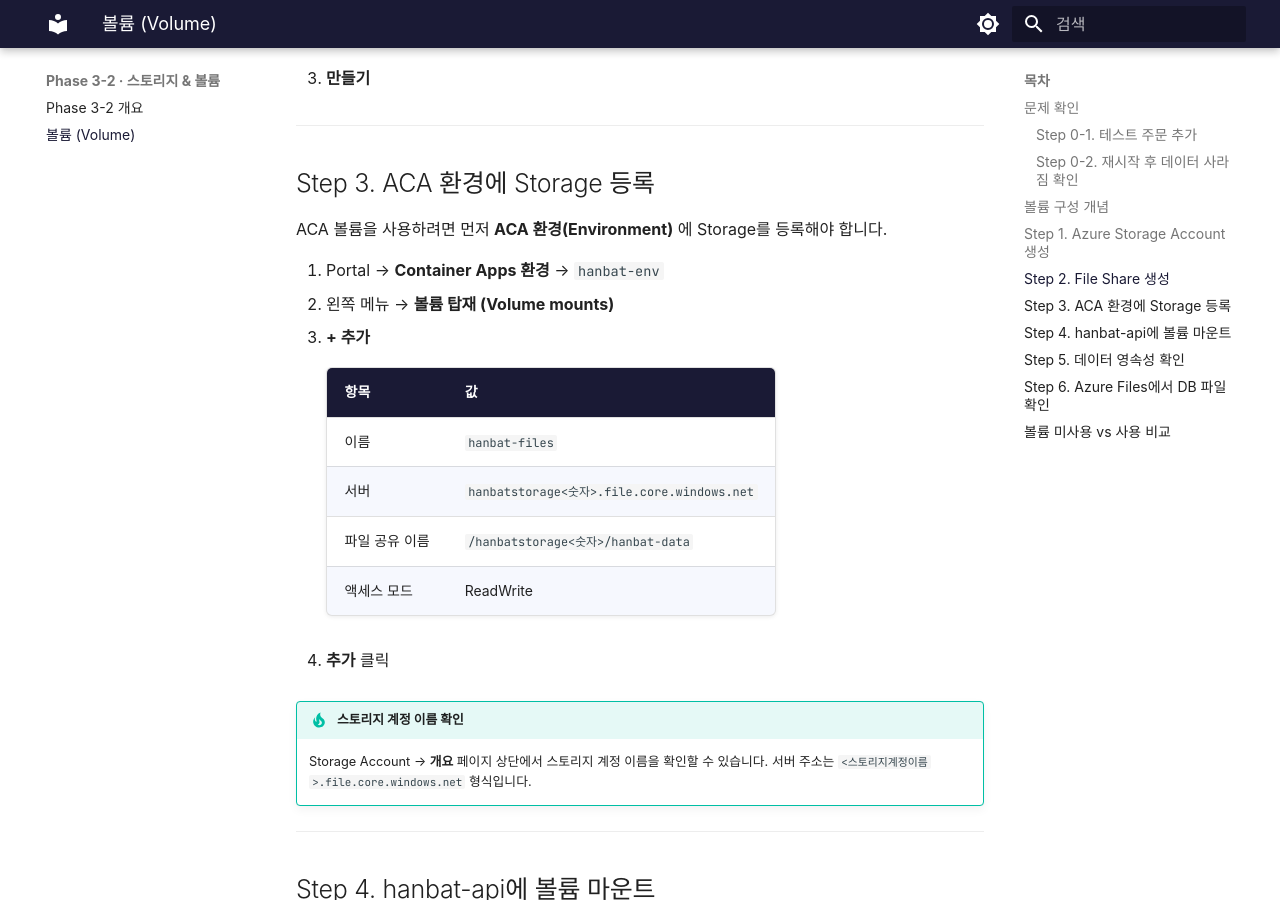
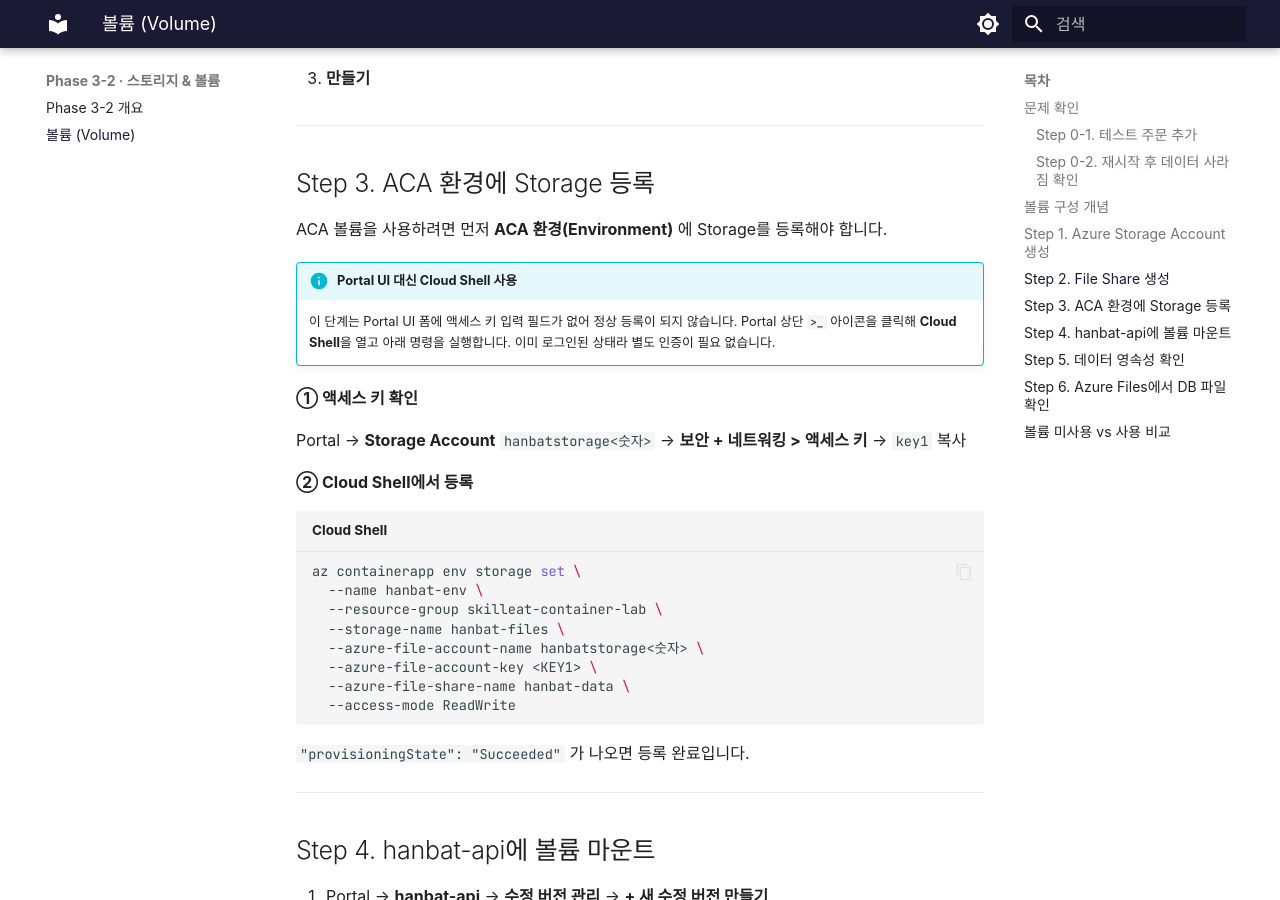
Before and after one commit to skilleat-labs/container-service-labs, an MkDocs documentation site: the page built from docs/phase-3-2/volume.md, in a window 1280 px wide and 900 px high, scrolled down 2893 px. Built offline with MkDocs 1.6.1 and Material for MkDocs 9.7.7, drawn with Linux system fonts in a browser that asks for light colours; some web fonts are replaced.

Commit message:
fix: Step 3 Storage 등록을 Portal UI → Cloud Shell CLI로 변경 (키 입력 필드 없음)

````diff
--- a/docs/phase-3-2/volume.md
+++ b/docs/phase-3-2/volume.md
@@ -118,22 +118,29 @@ Portal → **hanbat-api** → **수정 버전 관리** → 현재 revision → *
 
 ACA 볼륨을 사용하려면 먼저 **ACA 환경(Environment)** 에 Storage를 등록해야 합니다.
 
-1. Portal → **Container Apps 환경** → `hanbat-env`
-2. 왼쪽 메뉴 → **볼륨 탑재 (Volume mounts)**
-3. **+ 추가**
+!!! info "Portal UI 대신 Cloud Shell 사용"
+    이 단계는 Portal UI 폼에 액세스 키 입력 필드가 없어 정상 등록이 되지 않습니다.
+    Portal 상단 **`>_`** 아이콘을 클릭해 **Cloud Shell**을 열고 아래 명령을 실행합니다.
+    이미 로그인된 상태라 별도 인증이 필요 없습니다.
 
-    | 항목 | 값 |
-    |------|-----|
-    | 이름 | `hanbat-files` |
-    | 서버 | `hanbatstorage<숫자>.file.core.windows.net` |
-    | 파일 공유 이름 | `/hanbatstorage<숫자>/hanbat-data` |
-    | 액세스 모드 | ReadWrite |
+**① 액세스 키 확인**
 
-4. **추가** 클릭
+Portal → **Storage Account** `hanbatstorage<숫자>` → **보안 + 네트워킹 > 액세스 키** → `key1` 복사
 
-!!! tip "스토리지 계정 이름 확인"
-    Storage Account → **개요** 페이지 상단에서 스토리지 계정 이름을 확인할 수 있습니다.
-    서버 주소는 `<스토리지계정이름>.file.core.windows.net` 형식입니다.
+**② Cloud Shell에서 등록**
+
+```bash title="Cloud Shell"
+az containerapp env storage set \
+  --name hanbat-env \
+  --resource-group skilleat-container-lab \
+  --storage-name hanbat-files \
+  --azure-file-account-name hanbatstorage<숫자> \
+  --azure-file-account-key <KEY1> \
+  --azure-file-share-name hanbat-data \
+  --access-mode ReadWrite
+```
+
+`"provisioningState": "Succeeded"` 가 나오면 등록 완료입니다.
 
 ---
 
````
